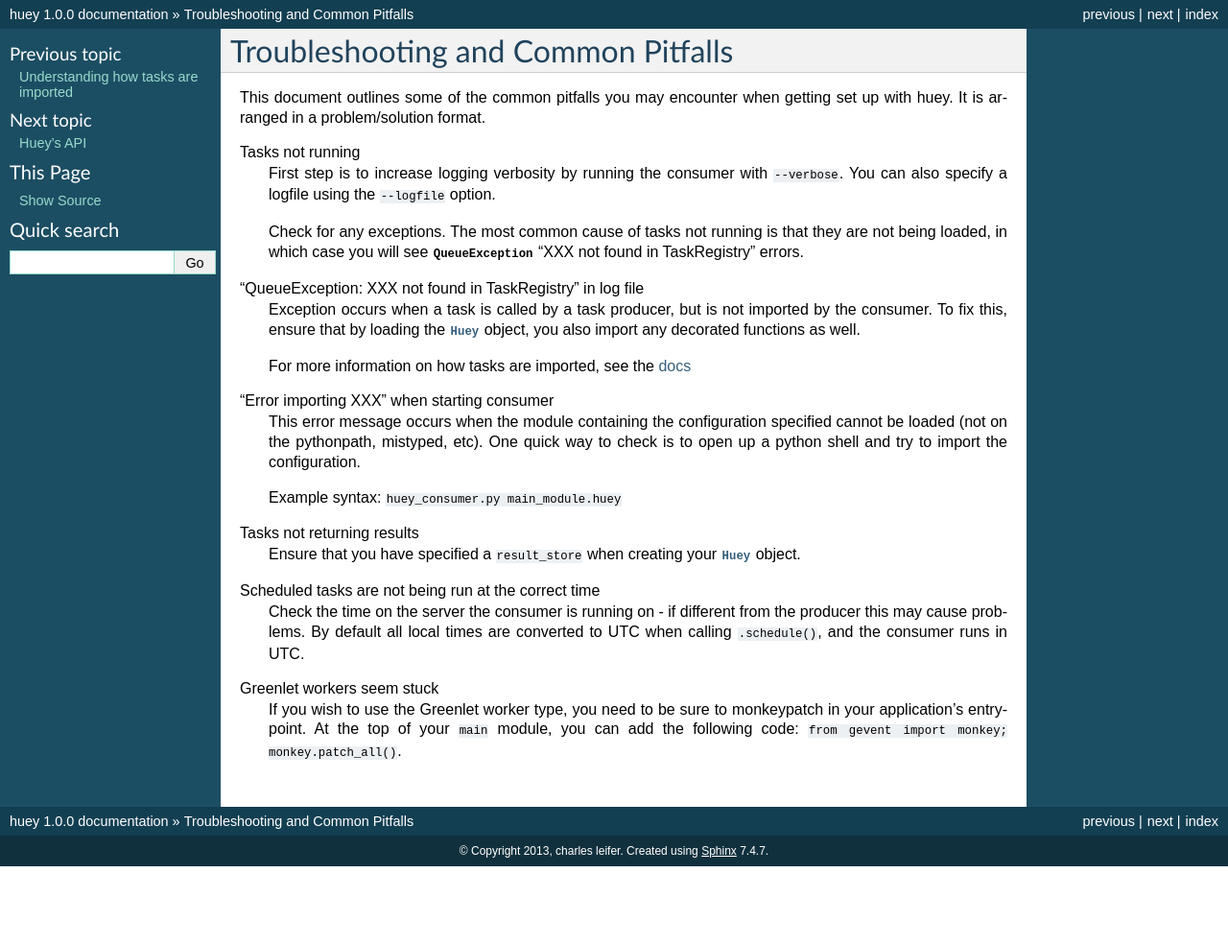
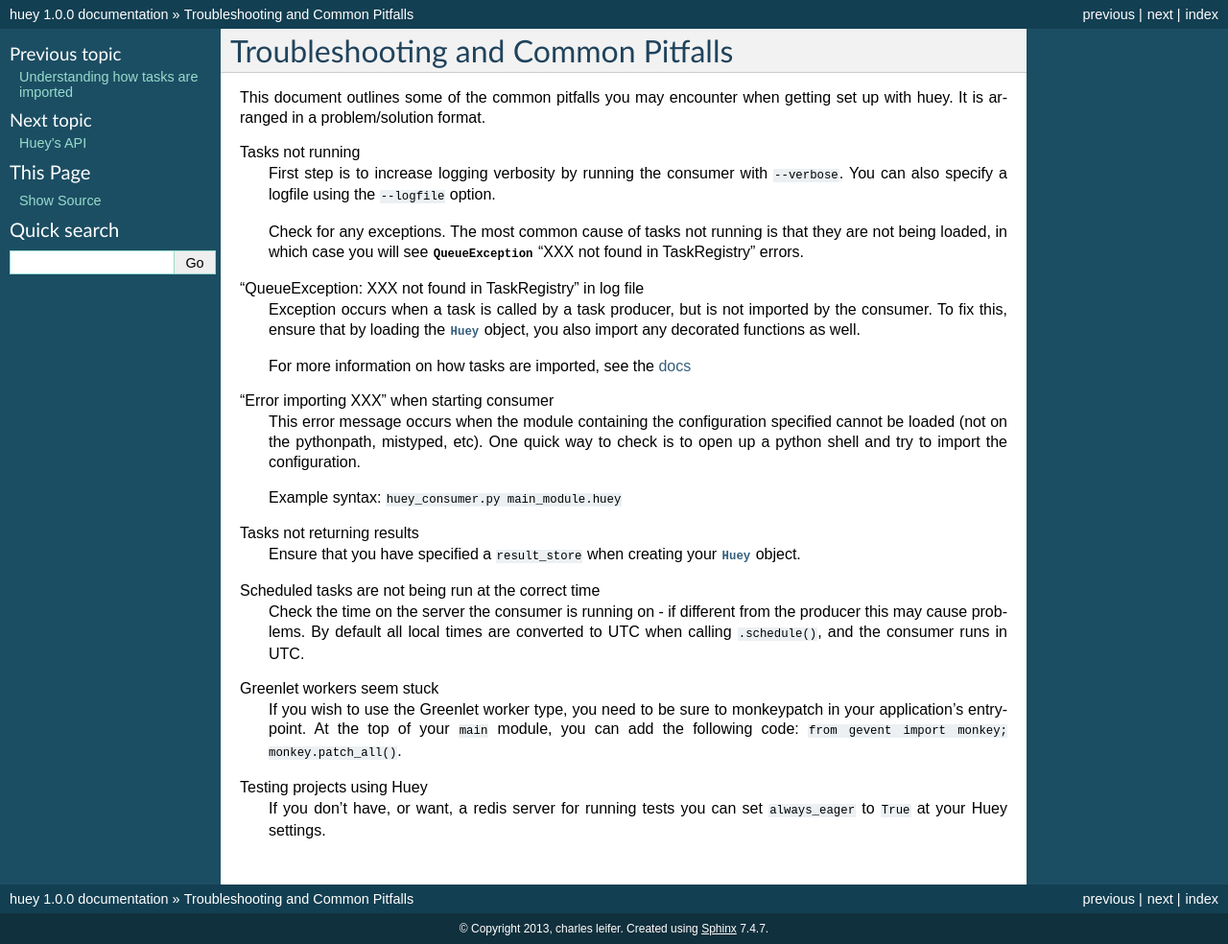
Before and after one commit to coleifer/huey, a Sphinx documentation site: the page built from docs/troubleshooting.rst, in a window 1280 px wide. Shown: the whole page at 96% size. Built offline with Sphinx 7.4.7, drawn with Linux system fonts in a browser that asks for light colours; before the commit the page ends 903 px from its top, so only the background shows below that.

Commit message:
Improve docs for testing. Closes #130

```diff
--- a/docs/troubleshooting.rst
+++ b/docs/troubleshooting.rst
@@ -43,3 +43,7 @@ Greenlet workers seem stuck
     If you wish to use the Greenlet worker type, you need to be sure to monkeypatch
     in your application's entrypoint. At the top of your ``main`` module, you can add
     the following code: ``from gevent import monkey; monkey.patch_all()``.
+
+Testing projects using Huey
+    If you don't have, or want, a redis server for running tests you can set
+    ``always_eager`` to ``True`` at your Huey settings.
```
